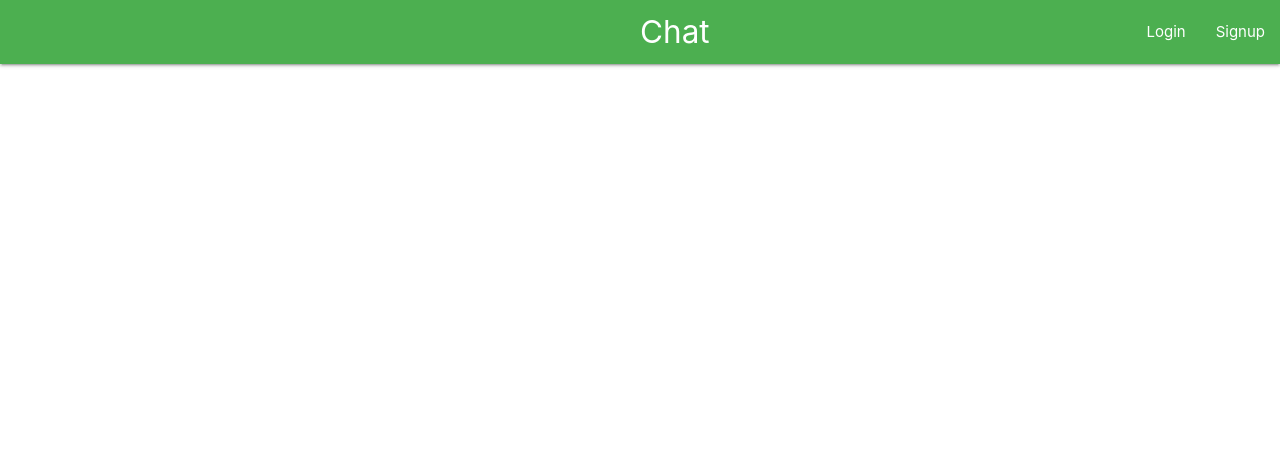
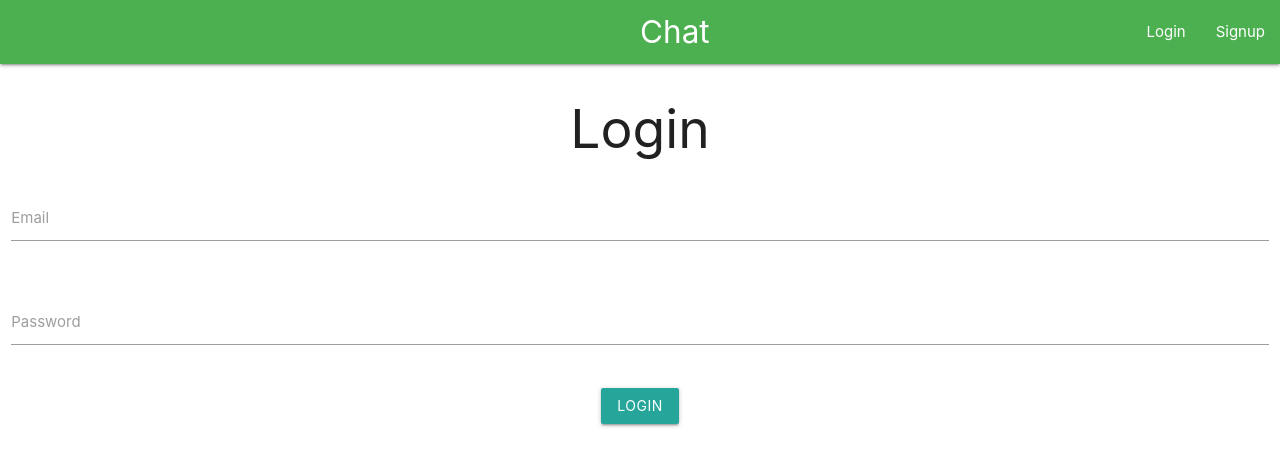
Before and after one commit to mariano-farace/chat-test, a React (Create React App) app in the folder client/: page /login in a window 1280 px wide. Shown: the top 466 px of the page. Built offline with nearby package versions, Linux system fonts and the light colour scheme.

Commit message:
Implement login

```diff
--- a/client/package.json
+++ b/client/package.json
@@ -37,10 +37,14 @@
     ]
   },
   "devDependencies": {
+    "eslint": "^8.8.0",
     "eslint-config-airbnb": "^19.0.4",
+    "eslint-config-prettier": "^8.3.0",
     "eslint-plugin-import": "^2.25.4",
     "eslint-plugin-jsx-a11y": "^6.5.1",
+    "eslint-plugin-prettier": "^4.0.0",
     "eslint-plugin-react": "^7.28.0",
-    "eslint-plugin-react-hooks": "^4.3.0"
+    "eslint-plugin-react-hooks": "^4.3.0",
+    "prettier": "^2.5.1"
   }
 }
--- a/client/src/App.js
+++ b/client/src/App.js
@@ -5,6 +5,7 @@ import Signup from './components/auth/Signup';
 import { UserContext } from './UserContext';
 import React, { useEffect, useState } from 'react';
 import Home from './components/layout/Home';
+import Login from './components/auth/Login'
 
 function App() {
 
@@ -19,6 +20,8 @@ function App() {
              {/* TODO ver por que usa "element" en vez de "component" creo que es una cosa de versiones*/}
              <Route exact path="/" element={<Home/>} />
             <Route path="/signup" element= {<Signup />} />
+            <Route path="/login" element= {<Login />} />
+
           </Routes>
           </UserContext.Provider>
       </div>
--- a/client/src/components/auth/Login.js
+++ b/client/src/components/auth/Login.js
@@ -1,22 +1,88 @@
 import React, { useState, useContext } from "react"
 import { Navigate } from "react-router-dom"
+import { UserContext } from "../../UserContext"
 
 function Login() {
   const { user, setUser } = useContext(UserContext)
-  const [name, setName] = useState("")
+  const [name, setName] = useState("") // TODO borrar?
   const [email, setEmail] = useState("")
   const [password, setPassword] = useState("")
   const [nameError, setNameError] = useState("")
   const [emailError, setEmailError] = useState("")
   const [passwordError, setPasswordError] = useState("")
 
-  if (user) {
-    return <Navigate to="/" />
+  const submitHandler = async (e) => {
+    e.preventDefault()
+    setEmailError("")
+    setNameError("")
+    setPasswordError("")
+    console.log(name, email, password)
+
+    try {
+      const res = await fetch("http://localhost:5000/login", {
+        method: "POST",
+        credentials: "include", // TODO ver que coñoo es esta opcion
+        body: JSON.stringify({ name, email, password }),
+        headers: { "Content-Type": "application/json" },
+      })
+      const data = await res.json() // TODO por que necesita await???????????' https://developer.mozilla.org/en-US/docs/Web/API/Response/json
+      console.log("data!!!!!!", data)
+
+      if (data.errors) {
+        setEmailError(data.errors.email)
+        setNameError(data.errors.name) // TODO borrar esto, porque no se esta usando
+        setPasswordError(data.errors.password)
+      }
+      if (data.user) {
+        setUser(data.user)
+      }
+
+      if (user) {
+        console.log("entra al navigate")
+        return <Navigate to="/" />
+      }
+    } catch (error) {
+      console.log(error)
+    }
   }
 
   return (
     <div className="row">
       <h2>Login</h2>
+
+      <form className="col s12" onSubmit={submitHandler}>
+        <div className="row">
+          <div className="input-field col s12">
+            <input
+              id="email"
+              type="email"
+              className="validate"
+              value={email}
+              onChange={(e) => setEmail(e.target.value)}
+            />
+
+            <div className="email error red-text">{emailError}</div>
+            <label htmlFor="email">Email</label>
+          </div>
+        </div>
+
+        <div className="row">
+          <div className="input-field col s12">
+            <input
+              id="password"
+              type="password"
+              className="validate"
+              value={email}
+              onChange={(e) => setPassword(e.target.value)}
+            />
+
+            <div className="password error red-text">{passwordError}</div>
+            <label htmlFor="password">Password</label>
+          </div>
+        </div>
+
+        <button className="btn">Login</button>
+      </form>
     </div>
   )
 }
```
Also changed, not shown: 2 other files (tests, documents, lock files or other folders).
